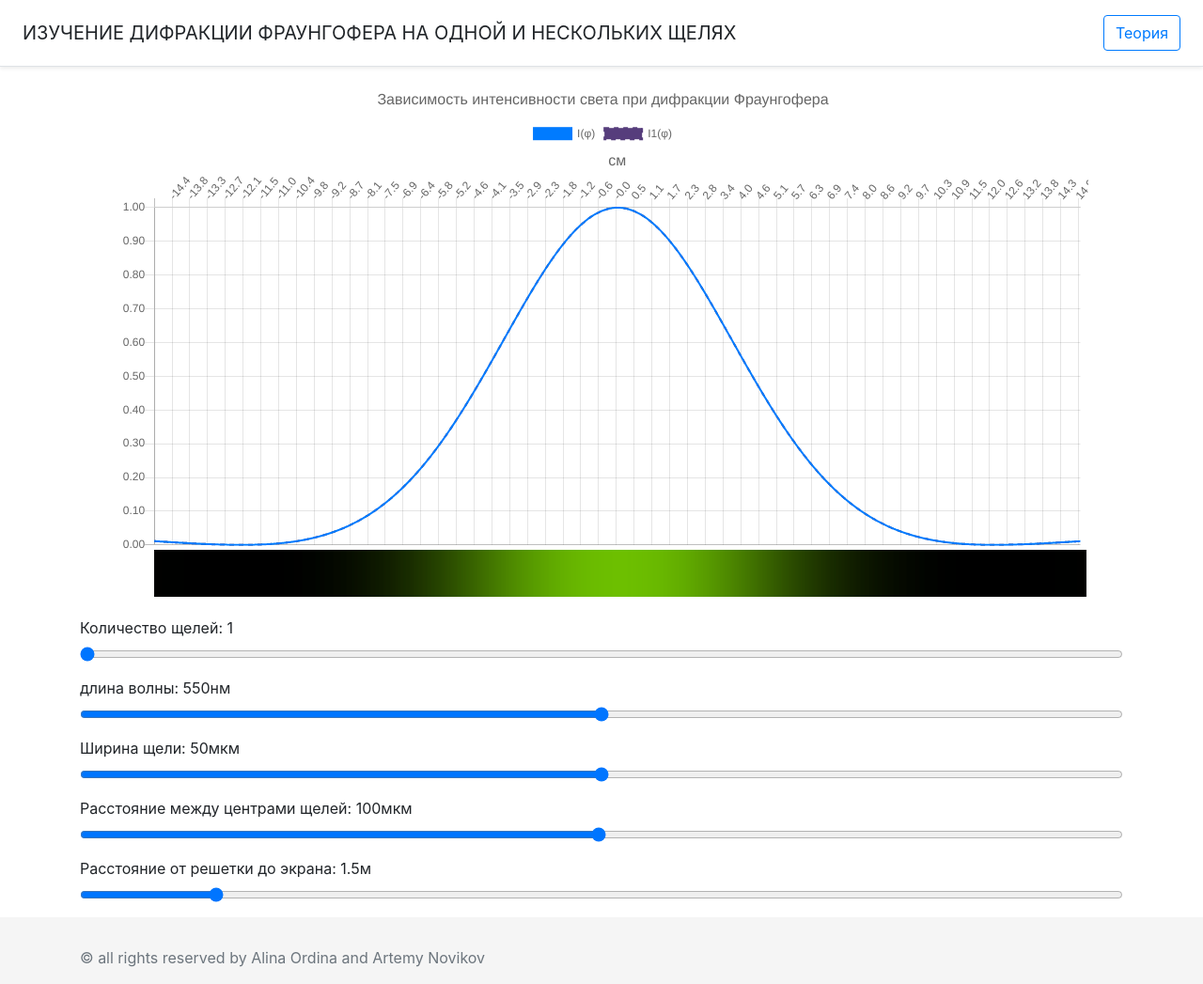
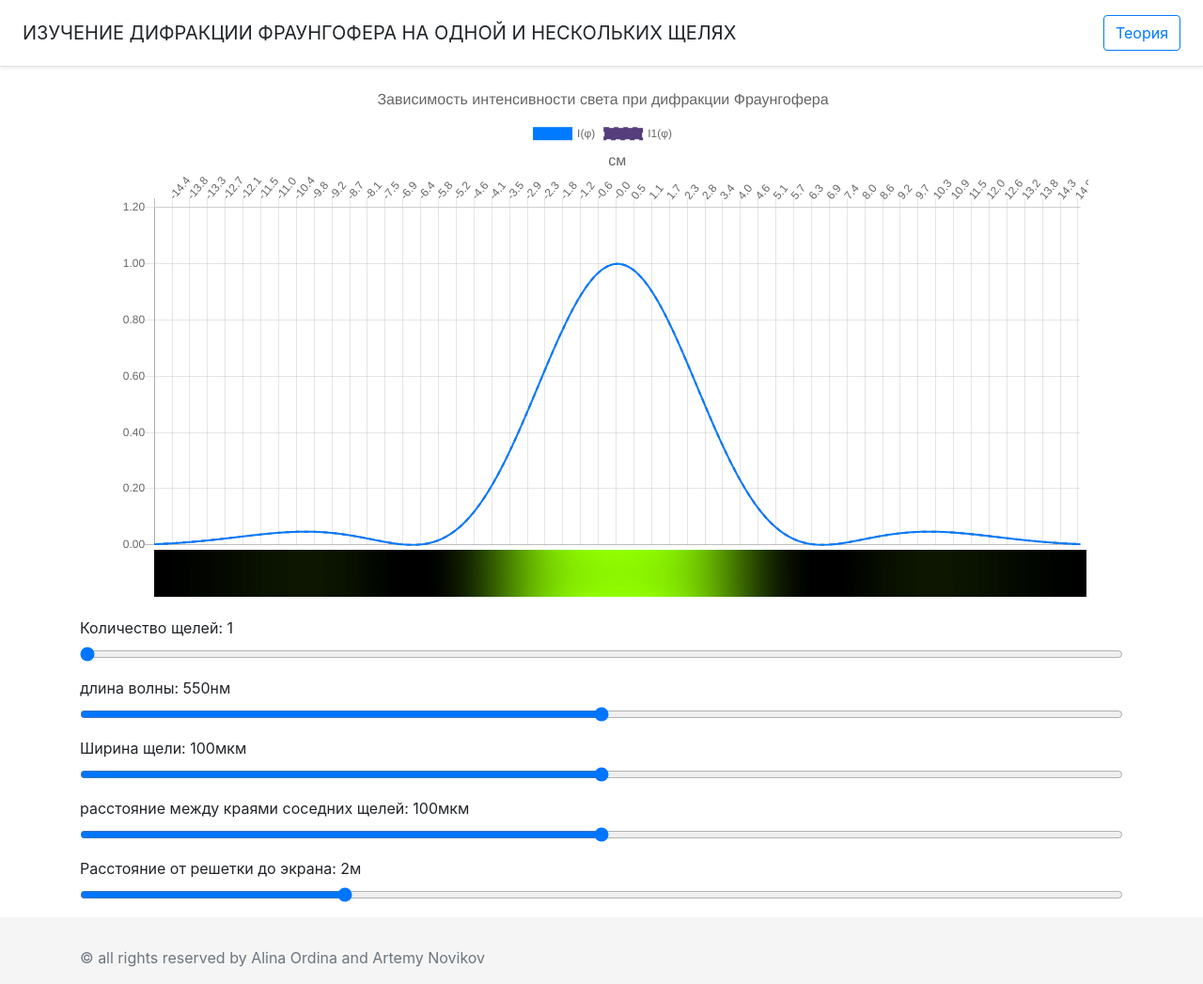
Before and after one commit to ArtemyNouveau/Diffraction, a plain HTML site: page index.html in a window 1280 px wide. Shown: the whole page at 94% size. Drawn offline with nearby package versions, Linux system fonts and the light colour scheme.

Commit message:
Add files via upload

```diff
--- a/Chart.js
+++ b/Chart.js
@@ -122,14 +122,14 @@ function update() {
     myChart.data.datasets[0].data = [];
     myChart.data.datasets[1].data = [];
 
-    let Imax = Ifi(sinfi(0.0000000000000001));
+    let Imax = Ifi(1.1054525350662203e-14);
 
     ctx.fillStyle = "rgba(0, 0, 0, 1)";
     ctx.fillRect(0,0,1000,50);
     ctx.lineWidth = 1;
 
-    for (let x = -displayWidth/2; x <= displayWidth/2; x+=displayWidth/991) {
 
+    for (let x = -displayWidth/2; x <= displayWidth/2; x+=displayWidth/(2*991)) {
         if ((count < -(multiplyer-2)) || (count >= (multiplyer-2))) {
             myChart.data.labels.push('');
         } else {
@@ -139,7 +139,7 @@ function update() {
         ctx.strokeStyle = ''+wavelengthToColor(Lambda.value, Ifi(sinfi(x))/Imax);
         ctx.beginPath();
         ctx.moveTo(count+multiplyer, 0);
-        ctx.lineTo((count++)+multiplyer, 50);
+        ctx.lineTo((count+=0.5)+multiplyer, 50);
         ctx.stroke();
 
         myChart.data.datasets[0].data.push(Ifi(sinfi(x)).toFixed(14));
@@ -171,7 +171,7 @@ A.onmousemove = function () {
 
 B.onmousemove = function () {
     isPortableDevice = false;
-    document.getElementById("labelB").innerText = "Расстояние между центрами щелей: " + B.value + "мкм";
+    document.getElementById("labelB").innerText = "расстояние между краями соседних щелей: " + B.value + "мкм";
     delta = -3;
     update();
 };
--- a/index.html
+++ b/index.html
@@ -1,17 +1,15 @@
 <!doctype html>
 <html lang="en">
 <head>
-    <!-- Required meta tags -->
     <meta charset="utf-8">
     <meta name="viewport" content="width=device-width, initial-scale=1, shrink-to-fit=no">
 
-    <!-- Bootstrap CSS -->
+    <!--[if !IE]><script>alert("Установите более современный браузер");window.location.href = "https://www.google.ru/chrome/browser/desktop/";</script><![endif]-->
     <link rel="stylesheet" href="https://stackpath.bootstrapcdn.com/bootstrap/4.3.1/css/bootstrap.min.css" integrity="sha384-ggOyR0iXCbMQv3Xipma34MD+dH/1fQ784/j6cY/iJTQUOhcWr7x9JvoRxT2MZw1T" crossorigin="anonymous">
     <link rel="stylesheet" href="https://use.fontawesome.com/releases/v5.8.2/css/all.css" integrity="sha384-oS3vJWv+0UjzBfQzYUhtDYW+Pj2yciDJxpsK1OYPAYjqT085Qq/1cq5FLXAZQ7Ay" crossorigin="anonymous">
     <link rel="stylesheet" href="style.css">
     <script src="https://ajax.googleapis.com/ajax/libs/jquery/3.3.1/jquery.min.js"></script>
     <script src="https://cdnjs.cloudflare.com/ajax/libs/Chart.js/2.7.2/Chart.bundle.min.js"></script>
-
 
     <title>Дифракция Фраунгофера</title>
 </head>
@@ -32,27 +30,27 @@
         <form>
             <div class="form-group">
                 <label for="N" id="labelN">Количество щелей: 1</label>
-                <input type="range" min="1" max="20" class="form-control-range" value="1" id="N">
+                <input type="range" min="1" max="20" class="form-control-range disabled" value="1" id="N">
             </div>
             <div class="form-group">
                 <label for="lambda" id="labelLambda">длина волны: 550нм</label>
                 <input type="range" min="400" max="700" class="form-control-range" id="lambda">
             </div>
             <div class="form-group">
-                <label for="a" id="labelA">Ширина щели: 50мкм</label>
-                <input type="range" min="1" max="99" class="form-control-range" value="50" id="a">
+                <label for="a" id="labelA">Ширина щели: 100мкм</label>
+                <input type="range" min="1" max="199" class="form-control-range" id="a">
             </div>
             <div class="form-group">
-                <label for="b" id="labelB">Расстояние между центрами щелей: 100мкм</label>
-                <input type="range" min="1" max="200" class="form-control-range" value="100" id="b">
+                <label for="b" id="labelB">расстояние между краями соседних щелей: 100мкм</label>
+                <input type="range" min="1" max="199" class="form-control-range" id="b">
             </div>
             <div class="form-group" style="display: none">
                 <label for="I" id="labelI">Интенсивность в центре: 50</label>
                 <input type="range" min="0" max="100" class="form-control-range" id="I">
             </div>
             <div class="form-group">
-                <label for="L" id="labelL">Расстояние от решетки до экрана: 1.5м</label>
-                <input type="range" min="10" max="50" value="15" class="form-control-range" id="L">
+                <label for="L" id="labelL">Расстояние от решетки до экрана: 2м</label>
+                <input type="range" min="10" max="50" value="20" class="form-control-range" id="L">
             </div>
         </form>
     </div>
@@ -71,7 +69,6 @@
         <span class="text-muted">&copy; all rights reserved by Alina Ordina and Artemy Novikov</span>
     </div>
 </footer>
-
 <script src="https://code.jquery.com/jquery-3.3.1.slim.min.js" integrity="sha384-q8i/X+965DzO0rT7abK41JStQIAqVgRVzpbzo5smXKp4YfRvH+8abtTE1Pi6jizo" crossorigin="anonymous"></script>
 <script src="https://cdnjs.cloudflare.com/ajax/libs/popper.js/1.14.7/umd/popper.min.js" integrity="sha384-UO2eT0CpHqdSJQ6hJty5KVphtPhzWj9WO1clHTMGa3JDZwrnQq4sF86dIHNDz0W1" crossorigin="anonymous"></script>
 <script src="https://stackpath.bootstrapcdn.com/bootstrap/4.3.1/js/bootstrap.min.js" integrity="sha384-JjSmVgyd0p3pXB1rRibZUAYoIIy6OrQ6VrjIEaFf/nJGzIxFDsf4x0xIM+B07jRM" crossorigin="anonymous"></script>
```
